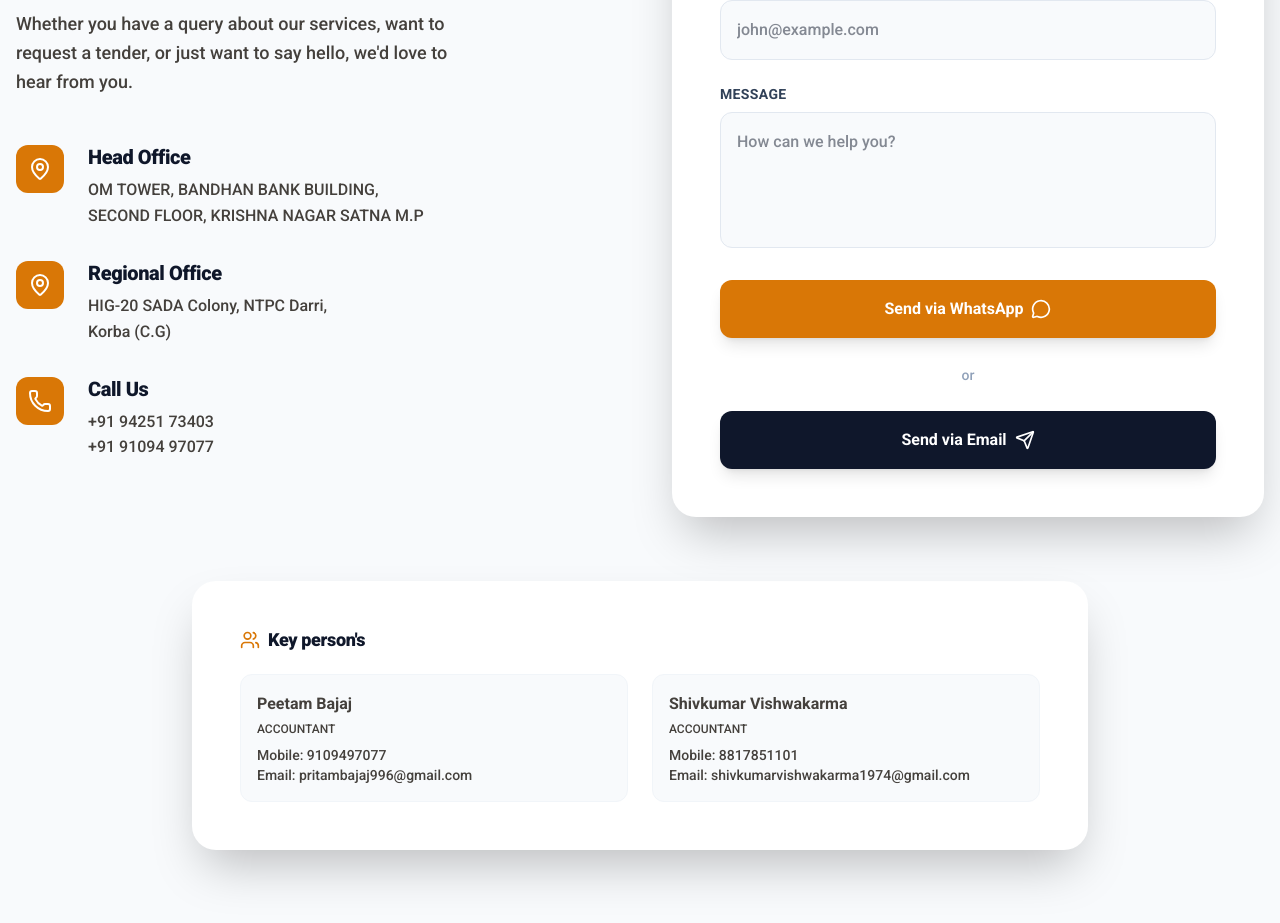
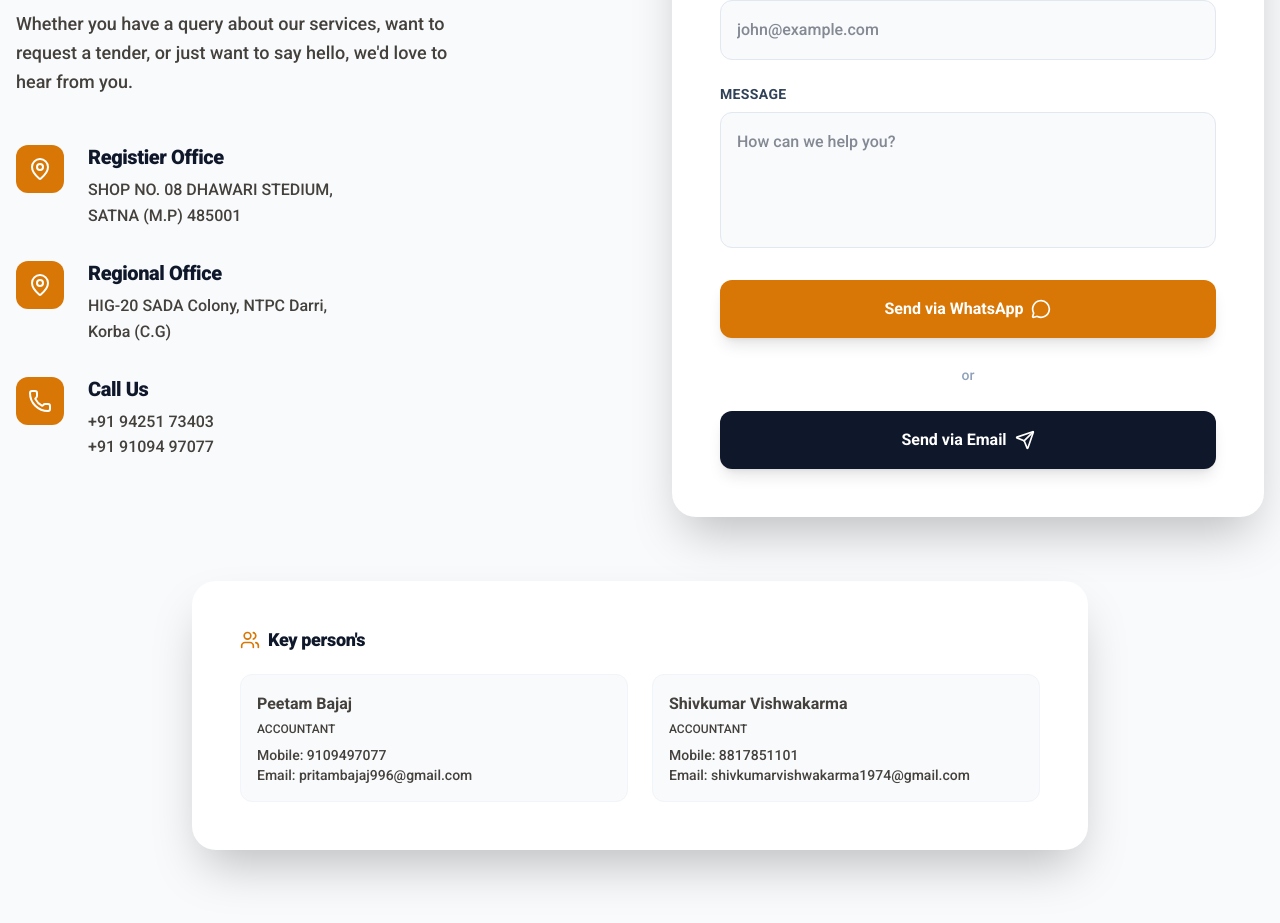
Before and after one commit to durgeshgawm/ultrabuild, a Next.js app: page / in a window 1280 px wide. Shown: the part 8138-9061 px from the top of the page. Built offline with nearby package versions, Linux system fonts and the light colour scheme; a web font is replaced by a local one.

Commit message:
Initial commit

```diff
--- a/src/components/Contact.tsx
+++ b/src/components/Contact.tsx
@@ -55,10 +55,10 @@ const Contact = () => {
                   <MapPin className="w-6 h-6 text-white" />
                 </div>
                 <div>
-                  <h4 className="text-xl font-bold mb-2">Head Office</h4>
+                  <h4 className="text-xl font-bold mb-2">Registier Office</h4>
                   <p className="text-slate-300 leading-relaxed">
-                    OM TOWER, BANDHAN BANK BUILDING,<br />
-                    SECOND FLOOR, KRISHNA NAGAR SATNA M.P
+                    SHOP NO. 08 DHAWARI STEDIUM,<br />
+                    SATNA (M.P) 485001
                   </p>
                 </div>
               </div>
```
